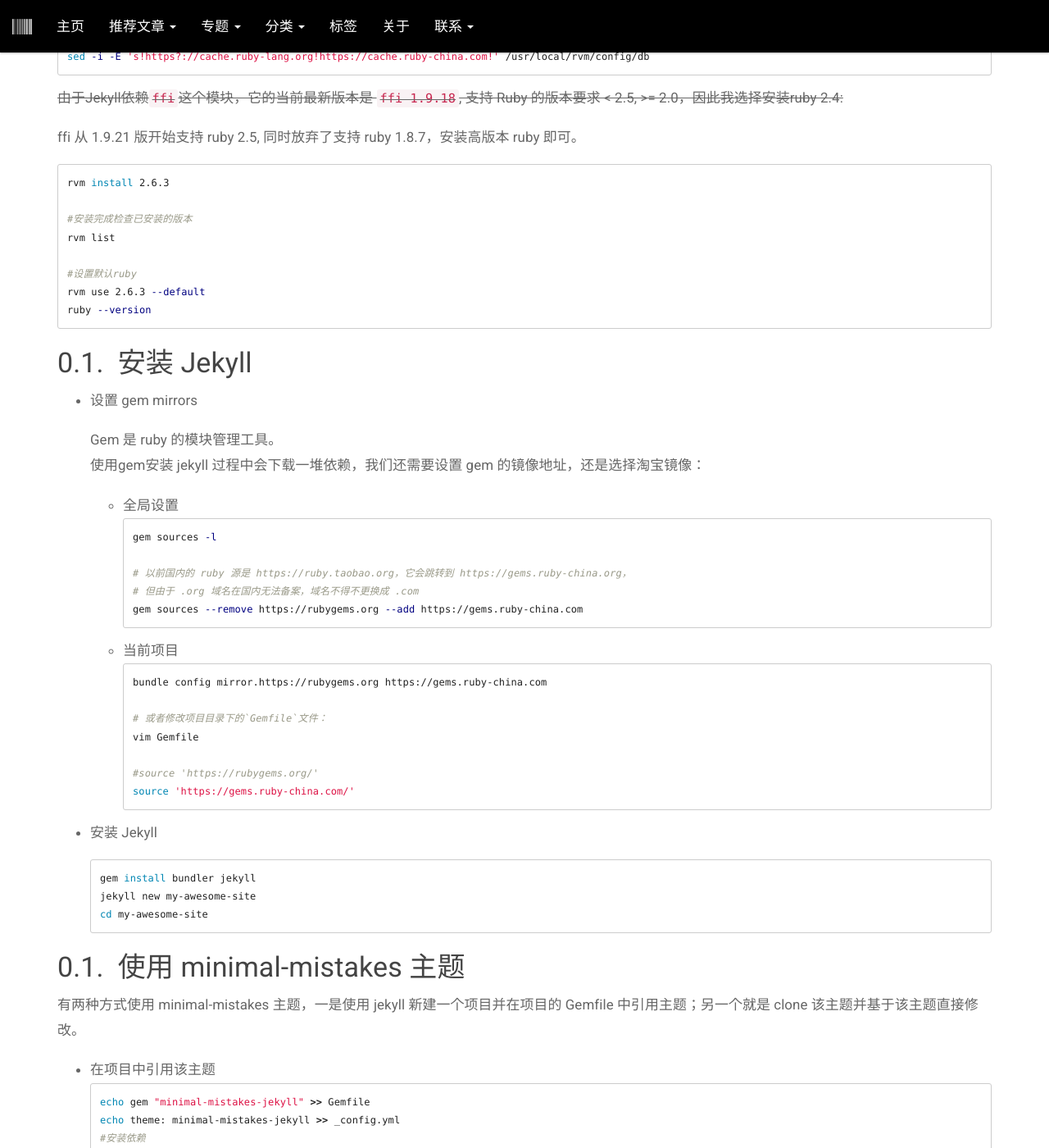
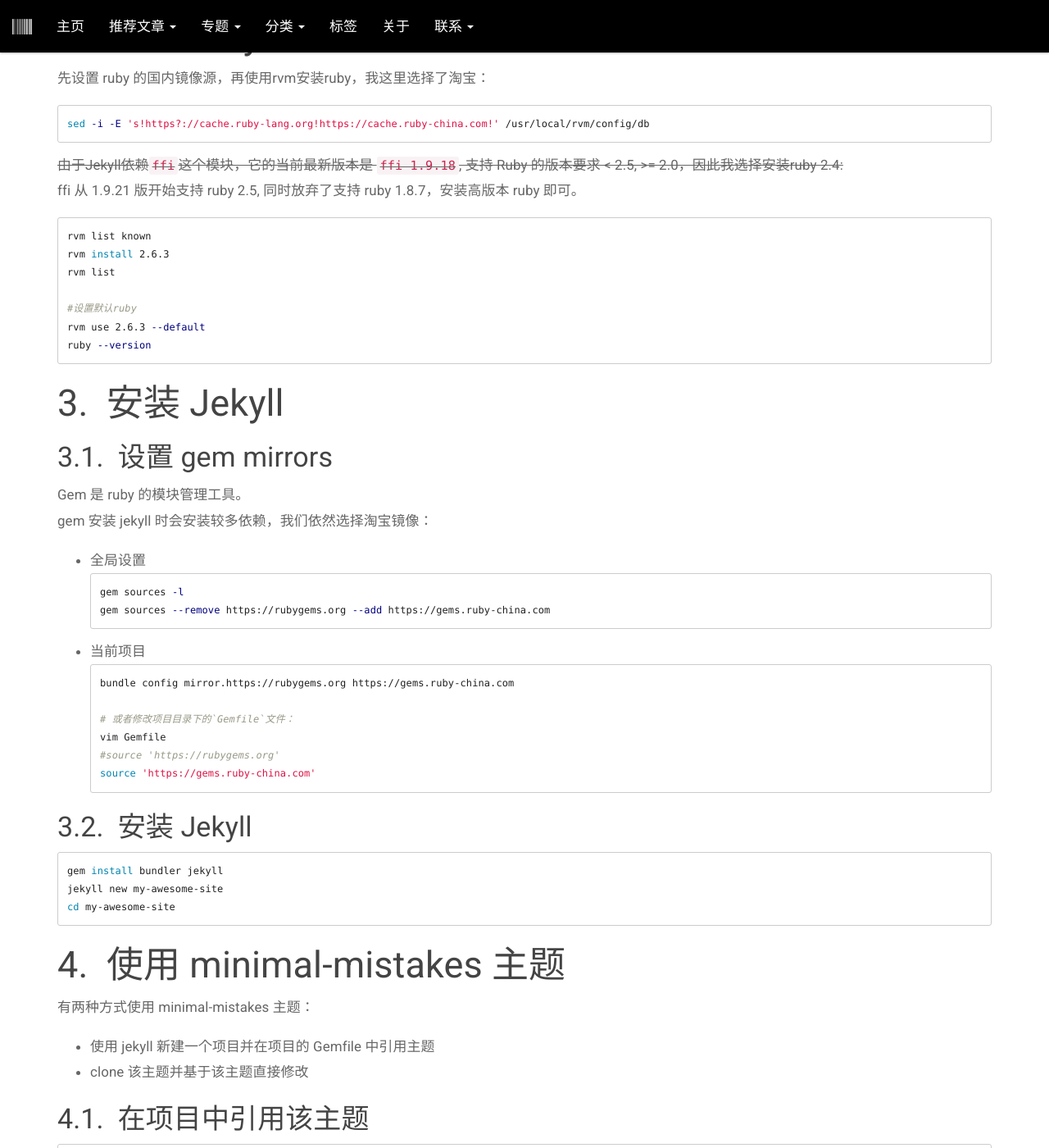
Before and after one commit to FinTechOps/FinTechOps.github.io, a Jekyll site: the page built from _posts/2018-08-02-run-jekyll-locally.md, in a window 1280 px wide and 1400 px high, scrolled down 1329 px. Shown: the whole window at 82% size. Built offline with Jekyll 4.4.1, drawn with Linux system fonts in a browser that asks for light colours; comment, search, counter and statistics services are not loaded; some of the changed text lies outside the part shown.

Commit message:
更新文档

````diff
--- a/_posts/2018-08-02-run-jekyll-locally.md
+++ b/_posts/2018-08-02-run-jekyll-locally.md
@@ -18,59 +18,54 @@ Jekyll 是一个使用 ruby 写的静态网站生成器，特别适合发布 git
 <!--more-->
 
 
+## 安装 rvm
+
+RVM 是一个命令行工具，可以提供一个便捷的多版本 Ruby 环境的管理和切换。
+
+### 设置 yum源
+
+由于国内网络问题，我们选择使用中国科技大学的 yum 镜像源，配置不赘述。
+当已经指定了yum镜像地址，就可以禁用yum的`fastestmirror`插件，跳过镜像源检测，直接安装：
+```bash
+sed -e 's!enabled=1!enabled=0!g' -i /etc/yum/pluginconf.d/fastestmirror.conf
+```
+
+### 安装依赖
+```bash
+yum -y install gcc-c++ patch readline readline-devel zlib zlib-devel \
+                libyaml-devel libffi-devel openssl-devel make bzip2 \
+                autoconf automake libtool bison iconv-devel sqlite-devel
+```
+
 ### 安装 rvm
 
-- 设置 yum源
+安装 rvm 时需要下载一些依赖包，建议先设置代理：
+```bash
+export https_proxy="http:192.168.xx.xx:443"
 
-  由于国内网络问题，我们选择使用中国科技大学的 yum 镜像源，配置不赘述。
+gpg2 --recv-keys 409B6B1796C275462A1703113804BB82D39DC0E3 7D2BAF1CF37B13E2069D6956105BD0E739499BDB
+curl -sSL https://rvm.io/mpapis.asc | gpg --import -
+curl -L get.rvm.io | bash -s stable
 
-  由于已经指定了yum镜像地址，就可以禁用yum的`fastestmirror`插件了：
-  ```bash
-  sed -e 's!enabled=1!enabled=0!g' -i /etc/yum/pluginconf.d/fastestmirror.conf
-  ```
+source /etc/profile.d/rvm.sh
+rvm reload
+rvm requirements run
+```
 
 
-- 安装依赖
-  ```bash
-  yum -y install gcc-c++ patch readline readline-devel zlib zlib-devel \
-                 libyaml-devel libffi-devel openssl-devel make bzip2 \
-                 autoconf automake libtool bison iconv-devel sqlite-devel
-  ```
+## 安装 ruby
 
-
-- 安装 rvm
-
-  使用 rvm 来安装和管理任意版本的 ruby。因此先安装 rvm。由于安装较慢，建议先设置代理：
-  ```bash
-  export https_proxy="http:192.168.xx.xx:443"
-
-  gpg2 --recv-keys 409B6B1796C275462A1703113804BB82D39DC0E3 7D2BAF1CF37B13E2069D6956105BD0E739499BDB
-  curl -sSL https://rvm.io/mpapis.asc | gpg --import -
-  curl -L get.rvm.io | bash -s stable
-
-  source /etc/profile.d/rvm.sh
-  rvm reload
-
-  rvm requirements run
-  ```
-
-
-### 安装 ruby
-
-使用rvm安装ruby，同理需要设置 ruby 的国内镜像源，我这里选择了淘宝：
+先设置 ruby 的国内镜像源，再使用rvm安装ruby，我这里选择了淘宝：
 
 ```bash
 sed -i -E 's!https?://cache.ruby-lang.org!https://cache.ruby-china.com!' /usr/local/rvm/config/db
 ```
-
 ~~由于Jekyll依赖`ffi`这个模块，它的当前最新版本是 `ffi 1.9.18`, 支持 Ruby 的版本要求 < 2.5, >= 2.0，因此我选择安装ruby 2.4:~~
-
 ffi 从 1.9.21 版开始支持 ruby 2.5, 同时放弃了支持 ruby 1.8.7，安装高版本 ruby 即可。
 
 ```bash
+rvm list known
 rvm install 2.6.3
-
-#安装完成检查已安装的版本
 rvm list
 
 #设置默认ruby
@@ -79,48 +74,45 @@ ruby --version
 ```
 
 
+## 安装 Jekyll
+
+### 设置 gem mirrors
+
+Gem 是 ruby 的模块管理工具。
+gem 安装 jekyll 时会安装较多依赖，我们依然选择淘宝镜像：
+
+- 全局设置
+  ```bash
+  gem sources -l
+  gem sources --remove https://rubygems.org --add https://gems.ruby-china.com
+  ```
+
+- 当前项目
+  ```bash
+  bundle config mirror.https://rubygems.org https://gems.ruby-china.com
+
+  # 或者修改项目目录下的`Gemfile`文件：
+  vim Gemfile
+  #source 'https://rubygems.org'
+  source 'https://gems.ruby-china.com'
+  ```
+
 ### 安装 Jekyll
 
-- 设置 gem mirrors
-
-   Gem 是 ruby 的模块管理工具。
-   使用gem安装 jekyll 过程中会下载一堆依赖，我们还需要设置 gem 的镜像地址，还是选择淘宝镜像：
-
-  - 全局设置
-    ```bash
-    gem sources -l
-
-    # 以前国内的 ruby 源是 https://ruby.taobao.org，它会跳转到 https://gems.ruby-china.org，
-    # 但由于 .org 域名在国内无法备案，域名不得不更换成 .com
-    gem sources --remove https://rubygems.org --add https://gems.ruby-china.com
-    ```
+```bash
+gem install bundler jekyll
+jekyll new my-awesome-site
+cd my-awesome-site
+```
 
 
-  - 当前项目
-    ```bash
-    bundle config mirror.https://rubygems.org https://gems.ruby-china.com
+## 使用 minimal-mistakes 主题
 
-    # 或者修改项目目录下的`Gemfile`文件：
-    vim Gemfile
+有两种方式使用 minimal-mistakes 主题：
+- 使用 jekyll 新建一个项目并在项目的 Gemfile 中引用主题
+- clone 该主题并基于该主题直接修改
 
-    #source 'https://rubygems.org/'
-    source 'https://gems.ruby-china.com/'
-    ```
-
-
-- 安装 Jekyll
-  ```bash
-  gem install bundler jekyll
-  jekyll new my-awesome-site
-  cd my-awesome-site
-  ```
-
-
-### 使用 minimal-mistakes 主题
-
-有两种方式使用 minimal-mistakes 主题，一是使用 jekyll 新建一个项目并在项目的 Gemfile 中引用主题；另一个就是 clone 该主题并基于该主题直接修改。
-
-- 在项目中引用该主题
+### 在项目中引用该主题
   ```bash
   echo gem "minimal-mistakes-jekyll" >> Gemfile
   echo theme: minimal-mistakes-jekyll >> _config.yml
@@ -128,8 +120,7 @@ ruby --version
   bundle install
   ```
 
-
-- clone 主题并修改
+### clone 主题并修改
   ```
   git clone https://github.com/mmistakes/minimal-mistakes.git
   cd minimal-mistakes && git checkout tags/4.13.0
@@ -143,18 +134,16 @@ ruby --version
   bundle update
   ```
 
-
-- 启动服务
+### 启动服务
   ```bash
   bundle exec jekyll serve --host 0.0.0.0 -w
   ```
 
+### 访问网站
 
-- 访问网站
-
-  > http://192.168.100.100:4000
+[http://192.168.100.100:4000](http://192.168.100.100:4000)
 
 
-### 参考文档
+## 参考文档
 
-- https://mmistakes.github.io/minimal-mistakes/docs/quick-start-guide/
+- [https://mmistakes.github.io/minimal-mistakes/docs/quick-start-guide](https://mmistakes.github.io/minimal-mistakes/docs/quick-start-guide)
````
Also changed, not shown: 1 other file.
